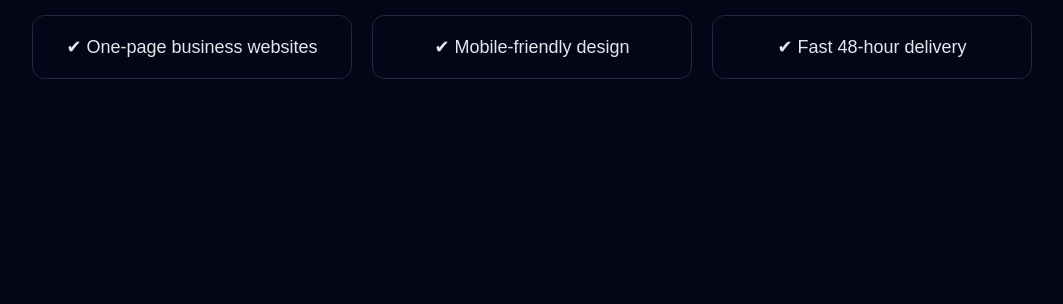
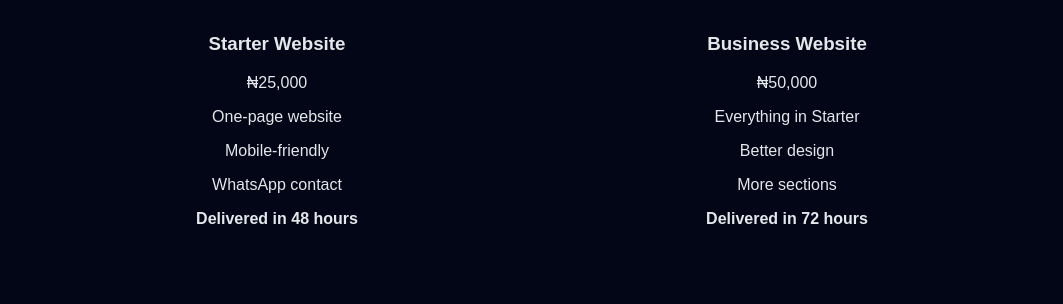
Before and after one commit to Herbert2009-arch/herbert2009-arch.github.io, a plain HTML site: page index.html in a window 1280 px wide. Shown: the part 547-851 px from the top of the page, without its empty margins (108-1171 px from the left). Before the commit the page ends 800 px from the top, so only its background shows below. Drawn offline with Linux system fonts and the light colour scheme.

Commit message:
Add files via upload

```diff
--- a/index.html
+++ b/index.html
@@ -19,16 +19,31 @@
     </div>
   </section>
 
-  <section class="services">
-    <div class="container">
-      <h2>What I Offer</h2>
-      <div class="grid">
-        <div class="box">✔ One-page business websites</div>
-        <div class="box">✔ Mobile-friendly design</div>
-        <div class="box">✔ Fast 48-hour delivery</div>
+<section class="pricing">
+  <div class="container">
+    <h2>Simple Pricing</h2>
+
+    <div class="grid">
+      <div class="price-box">
+        <h3>Starter Website</h3>
+        <p class="price">₦25,000</p>
+        <p>One-page website</p>
+        <p>Mobile-friendly</p>
+        <p>WhatsApp contact</p>
+        <p><strong>Delivered in 48 hours</strong></p>
+      </div>
+
+      <div class="price-box">
+        <h3>Business Website</h3>
+        <p class="price">₦50,000</p>
+        <p>Everything in Starter</p>
+        <p>Better design</p>
+        <p>More sections</p>
+        <p><strong>Delivered in 72 hours</strong></p>
       </div>
     </div>
-  </section>
+  </div>
+</section>
 
   <script src="script.js"></script>
 </body>
--- a/style.css
+++ b/style.css
@@ -74,4 +74,19 @@ h2 {
   padding: 20px;
   border-radius: 12px;
   font-size: 18px;
+.pricing {
+  background: #020617;
 }
+
+.price-box {
+  border: 1px solid #1e293b;
+  border-radius: 16px;
+  padding: 30px;
+  background: #020617;
+}
+
+.price {
+  font-size: 36px;
+  color: #38bdf8;
+  margin: 20px 0;
+}
```
